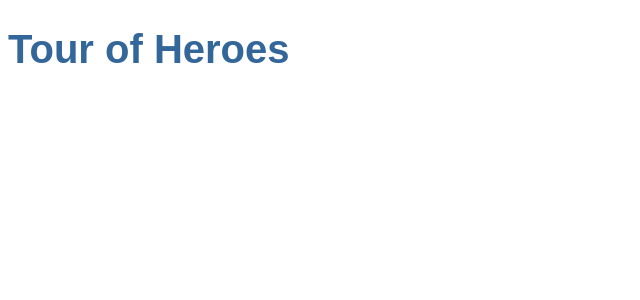
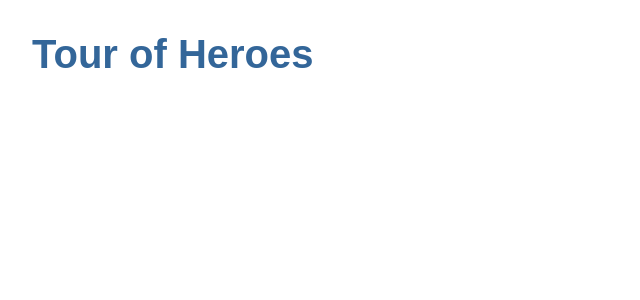
Before and after one commit to l08084/vue-tour-of-heroes-tutorial, a Vue app: page / in a window 1280 px wide. Shown: the top 300 px of the page, without its empty margins (0-640 px from the left). Built offline with nearby package versions, Linux system fonts and the light colour scheme.

Commit message:
アプリケーションシェル-2

```diff
--- a/src/App.vue
+++ b/src/App.vue
@@ -1,20 +1,40 @@
 <template>
   <div id="app">
-    <HelloWorld msg="Tour of Heroes"/>
+    <h1>{{title}}</h1>
   </div>
 </template>
 
 <script>
-import HelloWorld from './components/HelloWorld.vue'
-
 export default {
   name: 'app',
-  components: {
-    HelloWorld
+  data: function() {
+    return {
+      title: 'Tour of Heroes',
+    }
   }
-}
+};
 </script>
 
 <style>
-
+h1 {
+  color: #369;
+  font-family: Arial, Helvetica, sans-serif;
+  font-size: 250%;
+}
+h2, h3 {
+  color: #444;
+  font-family: Arial, Helvetica, sans-serif;
+  font-weight: lighter;
+}
+body {
+  margin: 2em;
+}
+body, input[type="text"], button {
+  color: #888;
+  font-family: Cambria, Georgia;
+}
+/* everywhere else */
+* {
+  font-family: Arial, Helvetica, sans-serif;
+}
 </style>
--- a/src/components/HelloWorld.vue
+++ /dev/null
@@ -1,39 +0,0 @@
-<template>
-  <div class="hello">
-    <h1>{{ msg }}</h1>
-  </div>
-</template>
-
-<script>
-export default {
-  name: 'HelloWorld',
-  props: {
-    msg: String
-  }
-}
-</script>
-
-<!-- Add "scoped" attribute to limit CSS to this component only -->
-<style scoped>
-h1 {
-  color: #369;
-  font-family: Arial, Helvetica, sans-serif;
-  font-size: 250%;
-}
-h2, h3 {
-  color: #444;
-  font-family: Arial, Helvetica, sans-serif;
-  font-weight: lighter;
-}
-body {
-  margin: 2em;
-}
-body, input[type="text"], button {
-  color: #888;
-  font-family: Cambria, Georgia;
-}
-/* everywhere else */
-* {
-  font-family: Arial, Helvetica, sans-serif;
-}
-</style>
```
